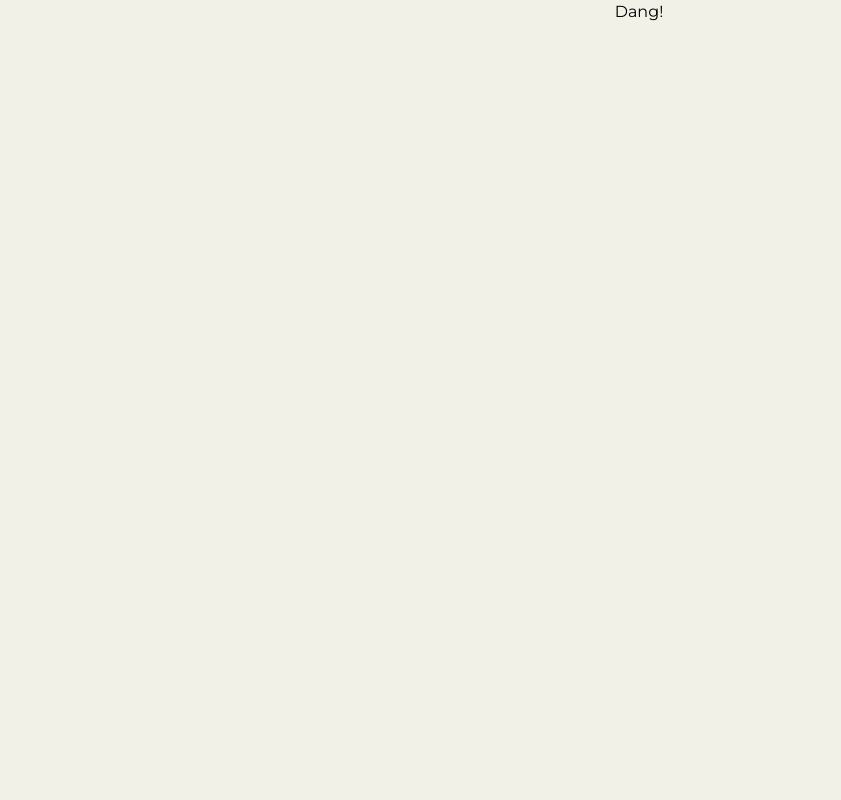
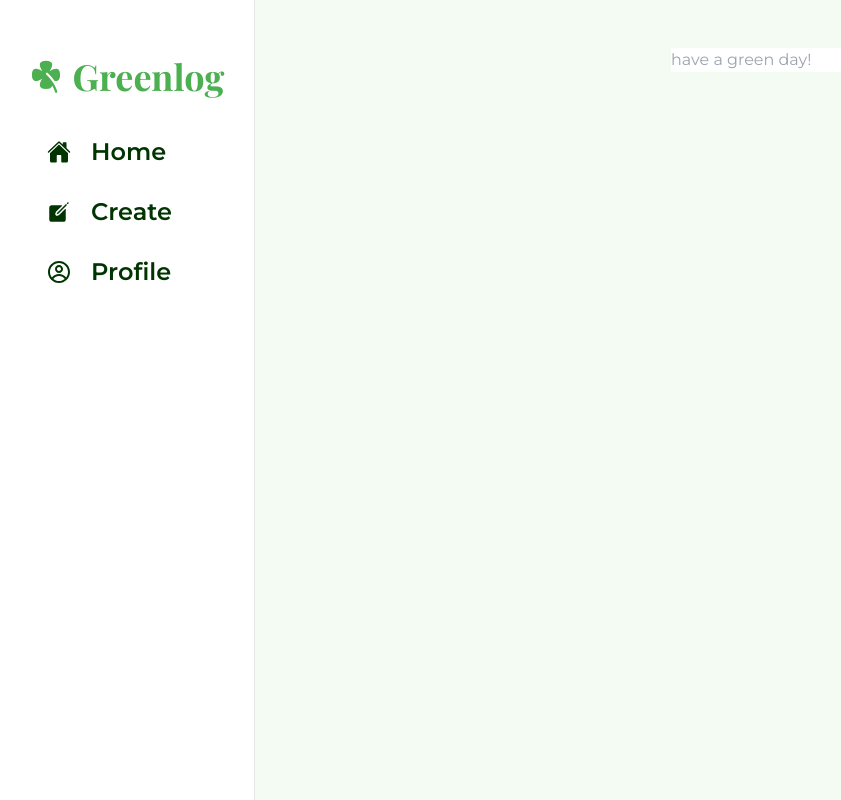
Before and after one commit to lunnne/Green-log, a React (Vite) app in the folder frontend/: page /create in a window 1280 px wide. Before the commit this address had no page. Shown: the whole page, without its empty margins (1-842 px from the left). Built offline with nearby package versions, Linux system fonts and the light colour scheme; a web font is replaced by a local one.

Commit message:
updated dashboard layout

```diff
--- a/frontend/src/App.tsx
+++ b/frontend/src/App.tsx
@@ -1,12 +1,17 @@
 import './App.css';
 import { Outlet } from 'react-router-dom';
+import Navbar from './component/Navbar';
 
 function App() {
-
   return (
-    <>
-     <Outlet/>
-    </>
+    <div className="flex h-screen flex-col md:flex-row md:overflow-hidden">
+      <div className="w-20 flex-none lg:w-64 md:border-r">
+        <Navbar />
+      </div>
+      <div className="flex-grow mt-12 md:mt-0 flex-1 w-full md:overflow-y-auto sm:p-6 md:p-12 max-w-7xl mx-auto bg-light-green">
+        <Outlet />
+      </div>
+    </div>
   );
 }
 
--- a/frontend/src/component/Navbar.tsx
+++ b/frontend/src/component/Navbar.tsx
@@ -5,25 +5,27 @@ import { PiCloverFill } from 'react-icons/pi';
 
 export default function Navbar() {
   return (
-    <div className=" w-72 h-screen p-5 space-y-6 border-r-2 border-r-primary-brown">
+    <div className="flex h-full flex-col px-3 py-4 md:px-2">
+      <div className="flex-row md:flex-col">
         <div className="text-primary-green font-bold text-4xl font-primary-header my-10 flex items-center justify-center space-x-2">
           <PiCloverFill />
           <span>Greenlog</span>
         </div>
-      <nav className="text-2xl m-10 text-dark-green space-y-7">
-        <Link to="/" className="flex items-center space-x-5 hover:text-white">
+        <nav className="text-2xl m-10 text-dark-green font-semibold space-y-7">
+          <Link to="/" className="flex items-center space-x-5 hover:text-primary-brown">
             <IoHome />
             <span>Home</span>
           </Link>
-        <Link to="#create" className="flex items-center space-x-5 hover:text-white">
+          <Link to="/create" className="flex items-center space-x-5 hover:text-primary-brown">
             <IoCreate />
             <span>Create</span>
           </Link>
-        <Link to="#profile" className="flex items-center space-x-5 hover:text-white">
+          <Link to="#profile" className="flex items-center space-x-5 hover:text-primary-brown">
             <CgProfile />
             <span>Profile</span>
           </Link>
         </nav>
       </div>
+    </div>
   );
 }
--- a/frontend/src/component/PostCard.tsx
+++ b/frontend/src/component/PostCard.tsx
@@ -11,14 +11,14 @@ interface PostCardProps {
 
 const PostCard: React.FC<PostCardProps> = ({ posts }) => {
   return (
-    <div className="mb-10">
+    <div className="mb-10 text-dark-green flex flex-col items-center">
       {posts.map((post) => (
-        <div key={post.id} className="bg-gray-800 p-4 rounded-lg mb-6">
+        <div key={post.id} className="bg-white p-4 rounded-lg mb-10">
           <div className="flex items-center mb-4">
             <img src="https://via.placeholder.com/40" className="w-10 h-10 rounded-full" alt="Profile Picture" />
             <div className="ml-3 text-left">
               <span className="font-semibold">{post.username}</span>
-              <p className="text-sm text-gray-400">Dubai, United Arab Emirates • 12m</p>
+              <p className="text-sm text-slate-600">Dubai, United Arab Emirates • 12m</p>
             </div>
           </div>
           <img src={post.imageUrl} alt={post.username} className="postimg w-full h-auto rounded-lg mb-4" />
--- a/frontend/src/index.css
+++ b/frontend/src/index.css
@@ -22,7 +22,6 @@
 body {
   width: 100vw;
   height: 100vh;
-  background-color: #f1f1e7;
 }
 
 .postimg {
--- a/frontend/src/main.tsx
+++ b/frontend/src/main.tsx
@@ -7,6 +7,7 @@ import PostsList from './pages/PostsList.tsx';
 import Errorpage from './pages/ErrorPage.tsx';
 import PostDetail from './pages/PostDetail.tsx';
 import Home from './pages/Home.tsx';
+import AddPost from './pages/AddPost.tsx';
 
 const router = createBrowserRouter([
   {
@@ -17,6 +18,7 @@ const router = createBrowserRouter([
       { index: true, path: '/', element: <Home /> },
       { path: 'posts', element: <PostsList /> },
       { path: 'posts/:postId', element: <PostDetail /> },
+      { path: 'create', element: <AddPost /> },
     ],
   },
 ]);
--- /dev/null
+++ b/frontend/src/pages/AddPost.tsx
@@ -0,0 +1,8 @@
+
+export default function AddPost() {
+  return (
+    <div>
+     <input type="text" placeholder='have a green day!'/>
+    </div>
+  )
+}
--- a/frontend/src/pages/Home.tsx
+++ b/frontend/src/pages/Home.tsx
@@ -1,11 +1,9 @@
-import Navbar from '../component/Navbar';
 import PostsList from './PostsList';
 
 export default function Home() {
   return (
-    <div className="flex min-h-screen py-10">
-      <Navbar />
+    <>
       <PostsList />
-    </div>
+    </>
   );
 }
--- a/frontend/src/pages/PostsList.tsx
+++ b/frontend/src/pages/PostsList.tsx
@@ -17,7 +17,7 @@ export default function PostsList() {
   }, []);
 
   return (
-    <div className='flex-1 p-10 flex justify-center overflow-y-auto'>
+    <div>
       <PostCard posts={posts} />
     </div>
   );
--- a/frontend/tailwind.config.js
+++ b/frontend/tailwind.config.js
@@ -7,13 +7,13 @@ export default {
         'primary-header': 'Playfair Display',
         'primary-body': 'Montserrat',
       },
-    },
-    colors: {
-      'primary-green': '#4caf50',
-      'bg-gray': '#f1f1e7',
-      'primary-brown': '#85875a',
-      'light-green': '#f1fcf1',
-      'dark-green': '#3d4a3d'
+      colors: {
+        'primary-green': '#4caf50',
+        'bg-gray': '#f1f1e7',
+        'primary-brown': '#85875a',
+        'light-green': '#f4fbf3',
+        'dark-green': '#003400'
+      },
     },
   },
   plugins: [],
```
Also changed, not shown: frontend/src/data/mockPosts.json (deleted, +0 -32 lines). Lines whose indentation alone changed are shown as unchanged.
